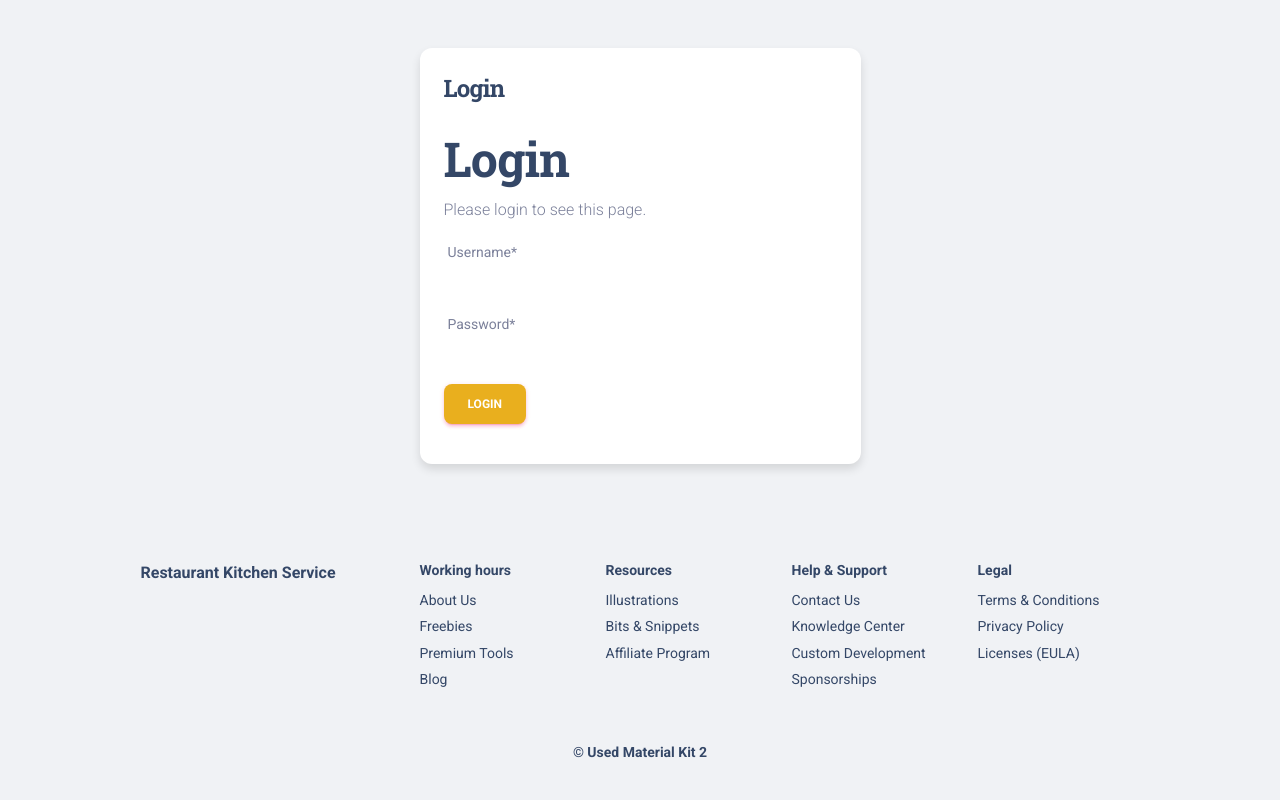
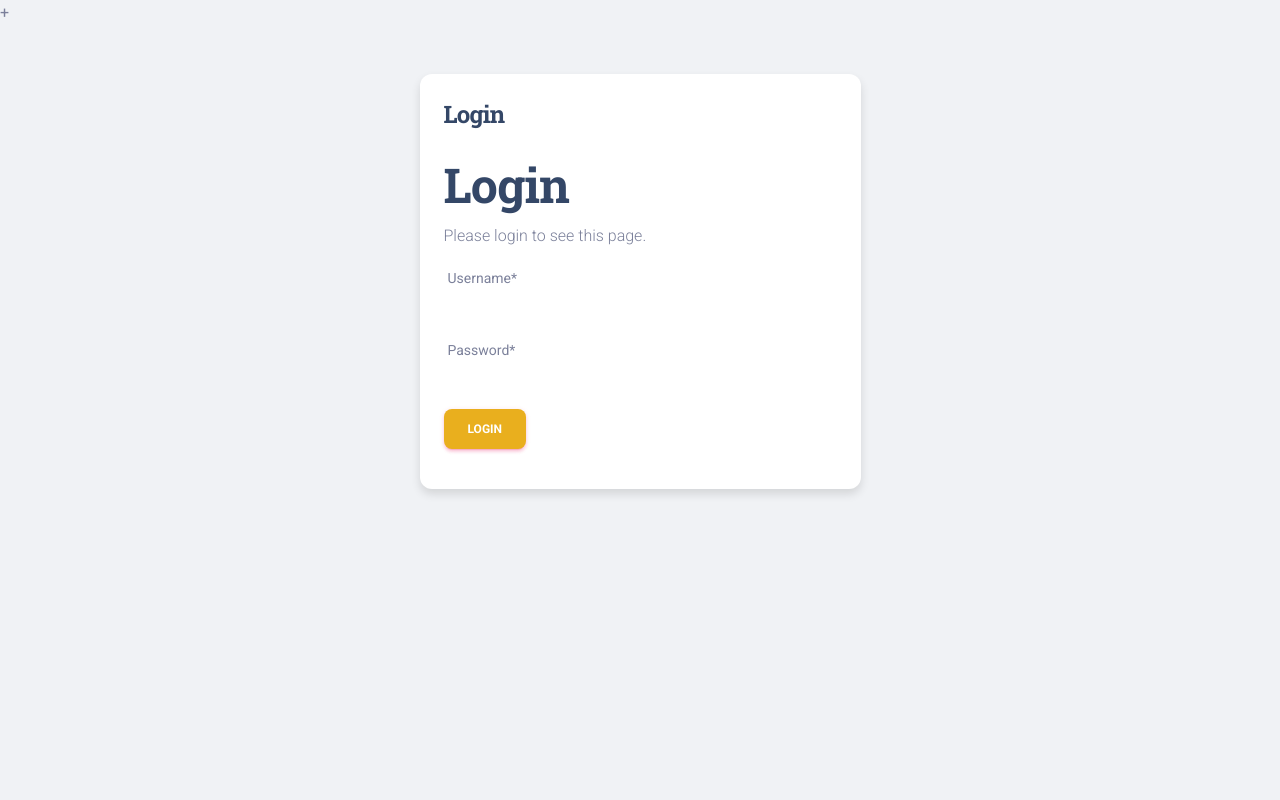
Before and after one commit to Yevheniy-Lototskiy/restaurant-kitchen-service, a Django app: page /accounts/login/?next=/cooks/1/delete/ in a window 1280 px wide. Run offline with Django 4.2, Linux system fonts and the light colour scheme; some libraries are stand-ins or nearby versions.

Commit message:
Deleted footer

```diff
--- a/templates/base.html
+++ b/templates/base.html
@@ -14,7 +14,7 @@
         href="https://fonts.googleapis.com/css?family=Roboto:300,400,500,700,900|Roboto+Slab:400,700"/>
   <script src="https://kit.fontawesome.com/42d5adcbca.js" crossorigin="anonymous"></script>
   <link href="https://fonts.googleapis.com/icon?family=Material+Icons+Round" rel="stylesheet">
-  <link id="pagestyle" href="{{ ASSETS_ROOT }}/css/material-kit.css?v=3.0.0" rel="stylesheet"/>
+  <link id="pagestyle" href="{{ ASSETS_ROOT }}/css/material-kit.css?v=3.0.0" rel="stylesheet"/>+
 
   {% block stylesheets %}{% endblock stylesheets %}
 
@@ -24,13 +24,6 @@
 
 {% block content %}{% endblock content %}
 
-{% block footer %}
-
-  {% include 'includes/footer.html' %}
-  {% include 'includes/scripts.html' %}
-
-{% endblock %}
-
 {% block javascripts %}{% endblock javascripts %}
 
 </body>
--- a/templates/includes/footer.html
+++ /dev/null
@@ -1,118 +0,0 @@
-<footer class="footer pt-5 mt-5">
-  <div class="container">
-    <div class=" row">
-      <div class="col-md-3 mb-4 ms-auto">
-        <div>
-          <h6 class="font-weight-bolder mb-4">Restaurant Kitchen Service</h6>
-        </div>
-      </div>
-      <div class="col-md-2 col-sm-6 col-6 mb-4">
-        <div>
-          <h6 class="text-sm">Working hours</h6>
-          <ul class="flex-column ms-n3 nav">
-            <li class="nav-item">
-              <a class="nav-link" href="https://www.creative-tim.com/presentation" target="_blank">
-                About Us
-              </a>
-            </li>
-            <li class="nav-item">
-              <a class="nav-link" href="https://www.creative-tim.com/templates/free" target="_blank">
-                Freebies
-              </a>
-            </li>
-            <li class="nav-item">
-              <a class="nav-link" href="https://www.creative-tim.com/templates/premium" target="_blank">
-                Premium Tools
-              </a>
-            </li>
-            <li class="nav-item">
-              <a class="nav-link" href="https://www.creative-tim.com/blog" target="_blank">
-                Blog
-              </a>
-            </li>
-          </ul>
-        </div>
-      </div>
-      <div class="col-md-2 col-sm-6 col-6 mb-4">
-        <div>
-          <h6 class="text-sm">Resources</h6>
-          <ul class="flex-column ms-n3 nav">
-            <li class="nav-item">
-              <a class="nav-link" href="https://iradesign.io/" target="_blank">
-                Illustrations
-              </a>
-            </li>
-            <li class="nav-item">
-              <a class="nav-link" href="https://www.creative-tim.com/bits" target="_blank">
-                Bits & Snippets
-              </a>
-            </li>
-            <li class="nav-item">
-              <a class="nav-link" href="https://www.creative-tim.com/affiliates/new" target="_blank">
-                Affiliate Program
-              </a>
-            </li>
-          </ul>
-        </div>
-      </div>
-      <div class="col-md-2 col-sm-6 col-6 mb-4">
-        <div>
-          <h6 class="text-sm">Help & Support</h6>
-          <ul class="flex-column ms-n3 nav">
-            <li class="nav-item">
-              <a class="nav-link" href="https://www.creative-tim.com/contact-us" target="_blank">
-                Contact Us
-              </a>
-            </li>
-            <li class="nav-item">
-              <a class="nav-link" href="https://www.creative-tim.com/knowledge-center" target="_blank">
-                Knowledge Center
-              </a>
-            </li>
-            <li class="nav-item">
-              <a class="nav-link" href="https://services.creative-tim.com/?ref=ct-mk2-footer" target="_blank">
-                Custom Development
-              </a>
-            </li>
-            <li class="nav-item">
-              <a class="nav-link" href="https://www.creative-tim.com/sponsorships" target="_blank">
-                Sponsorships
-              </a>
-            </li>
-          </ul>
-        </div>
-      </div>
-      <div class="col-md-2 col-sm-6 col-6 mb-4 me-auto">
-        <div>
-          <h6 class="text-sm">Legal</h6>
-          <ul class="flex-column ms-n3 nav">
-            <li class="nav-item">
-              <a class="nav-link" href="https://www.creative-tim.com/knowledge-center/terms-of-service" target="_blank">
-                Terms & Conditions
-              </a>
-            </li>
-            <li class="nav-item">
-              <a class="nav-link" href="https://www.creative-tim.com/knowledge-center/privacy-policy" target="_blank">
-                Privacy Policy
-              </a>
-            </li>
-            <li class="nav-item">
-              <a class="nav-link" href="https://www.creative-tim.com/license" target="_blank">
-                Licenses (EULA)
-              </a>
-            </li>
-          </ul>
-        </div>
-      </div>
-      <div class="col-12">
-        <div class="text-center">
-          <p class="text-dark my-4 text-sm font-weight-normal">
-            &copy; <a
-                  href="https://github.com/app-generator/django-material-kit/tree/69b99af46b51b388c8ca230bbdd2f4b6ee3f0161"
-                  class="font-weight-bold" target="_blank">Used Material Kit 2</a>
-          </p>
-        </div>
-      </div>
-    </div>
-  </div>
-</footer>
```
